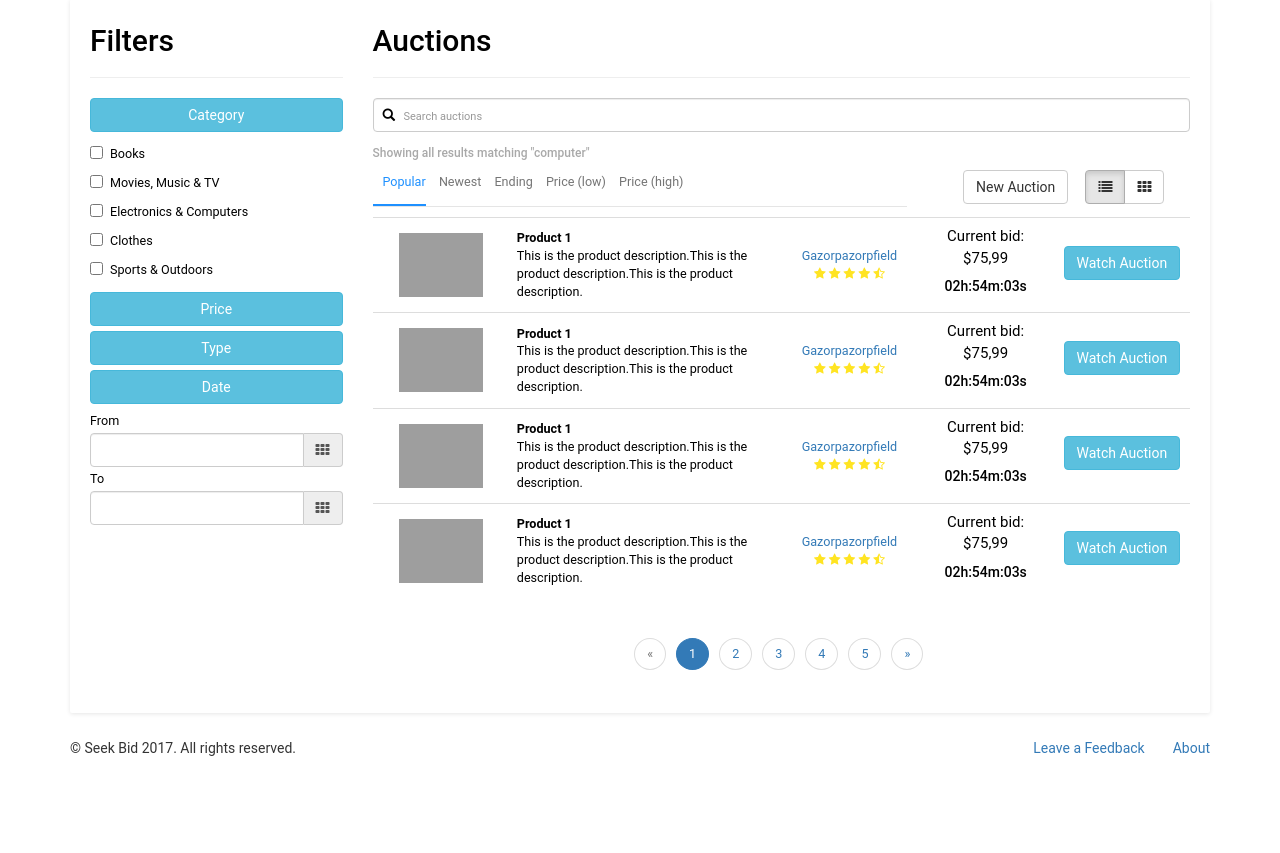
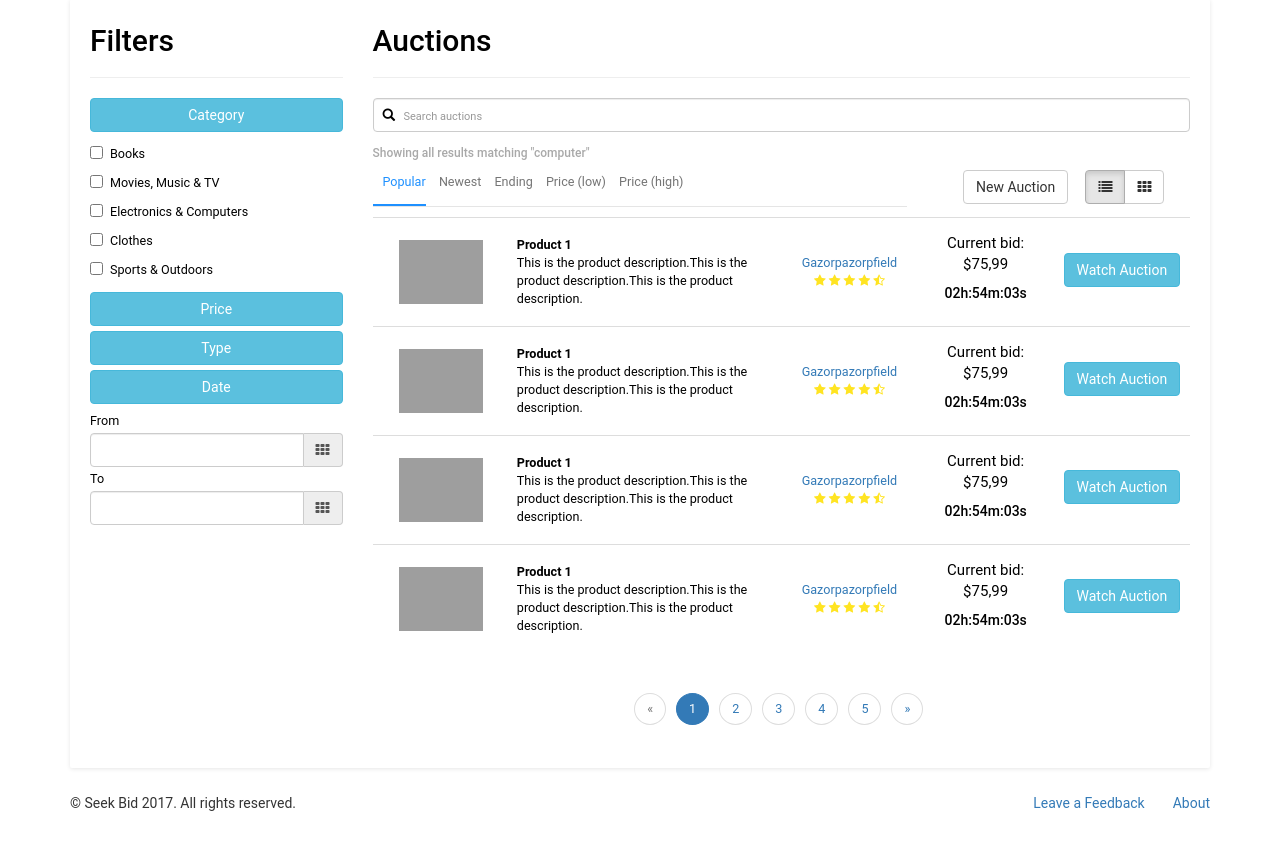
Before and after one commit to renatoabreu11/LBAW, a PHP site: page /auctionsPage.html in a window 1280 px wide. Shown: the part 129-982 px from the top of the page. Before the commit the page ends 885 px from the top, so only its background shows below. Run offline with PHP 8.4, Linux system fonts and the light colour scheme; some libraries are stand-ins or nearby versions; grey boxes are pictures that could not be loaded.

Commit message:
Auction without <br> but with in a diff line.

```diff
--- a/SeekBid/app/auctionsPage.html
+++ b/SeekBid/app/auctionsPage.html
@@ -271,8 +271,8 @@
                   <tr>
                     <td class="image col-md-2"><img src="http://lorempixel.com/400/300/city/5" alt=""></td>
                     <td class="product col-md-4">
-                      <strong>Product 1</strong><br>
-                      This is the product description.This is the product description.This is the product description.
+                      <p class="product-title"><strong>Product 1</strong></p>
+                      <p>This is the product description.This is the product description.This is the product description.</p>
                     </td>
                     <td class="seller col-md-2">
                       <a href="#">Gazorpazorpfield</a><br>
@@ -295,8 +295,8 @@
                   <tr>
                     <td class="image col-md-2"><img src="http://lorempixel.com/400/300/city/5" alt=""></td>
                     <td class="product col-md-4">
-                      <strong>Product 1</strong><br>
-                      This is the product description.This is the product description.This is the product description.
+                      <p class="product-title"><strong>Product 1</strong></p>
+                      <p>This is the product description.This is the product description.This is the product description.</p>
                     </td>
                     <td class="seller col-md-2">
                       <a href="#">Gazorpazorpfield</a><br>
@@ -319,8 +319,8 @@
                   <tr>
                     <td class="image col-md-2"><img src="http://lorempixel.com/400/300/city/5" alt=""></td>
                     <td class="product col-md-4">
-                      <strong>Product 1</strong><br>
-                      This is the product description.This is the product description.This is the product description.
+                      <p class="product-title"><strong>Product 1</strong></p>
+                      <p>This is the product description.This is the product description.This is the product description.</p>
                     </td>
                     <td class="seller col-md-2">
                       <a href="#">Gazorpazorpfield</a><br>
@@ -343,8 +343,8 @@
                   <tr>
                     <td class="image col-md-2"><img src="http://lorempixel.com/400/300/city/5" alt=""></td>
                     <td class="product col-md-4">
-                      <strong>Product 1</strong><br>
-                      This is the product description.This is the product description.This is the product description.
+                      <p class="product-title"><strong>Product 1</strong></p>
+                      <p>This is the product description.This is the product description.This is the product description.</p>
                     </td>
                     <td class="seller col-md-2">
                       <a href="#">Gazorpazorpfield</a><br>
--- a/SeekBid/app/styles/main.css
+++ b/SeekBid/app/styles/main.css
@@ -389,6 +389,11 @@ ul {
   padding: 5px 20px 15px 20px;
   font-size: 0.9em;
   line-height: 1.9em;
+}
+
+.table-responsive .product-title {
+  margin-bottom: 0px;
+  margin-top: 10px;
 }
 
 #auctions table tr td {
```
